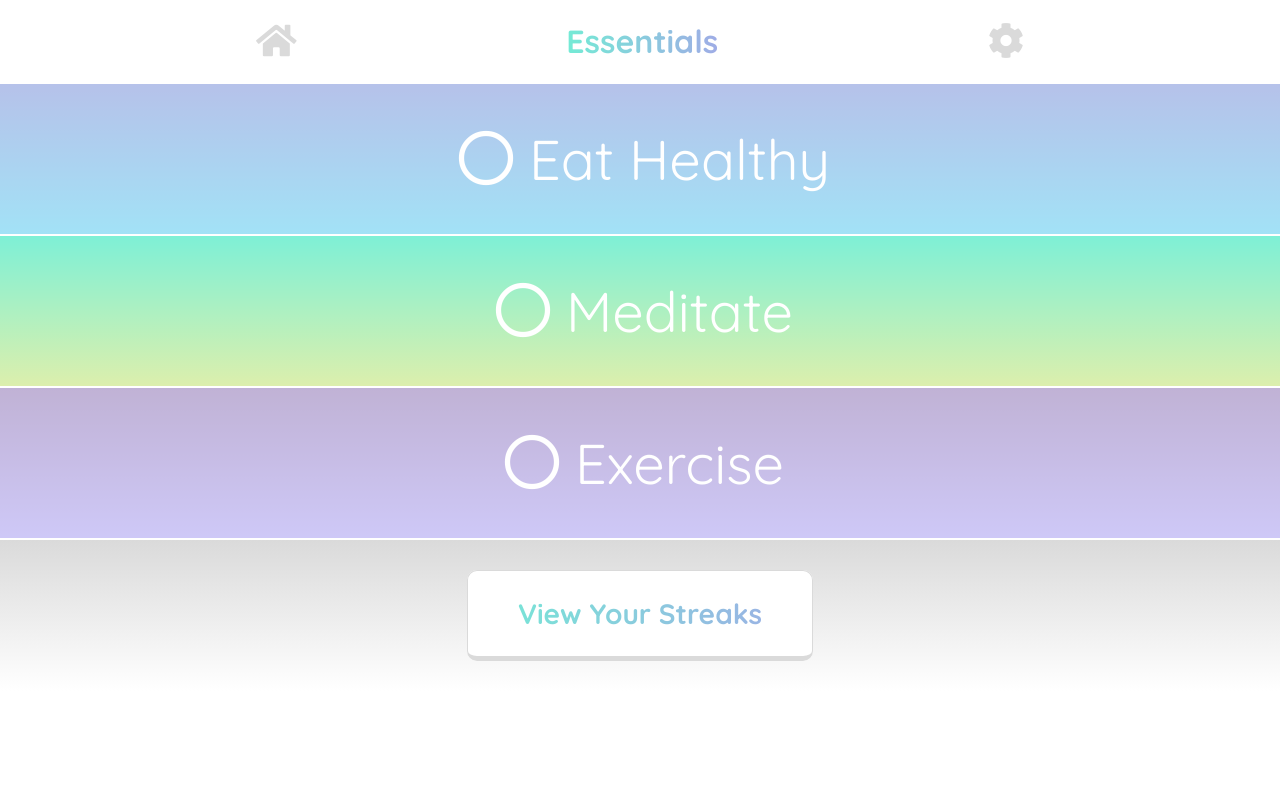
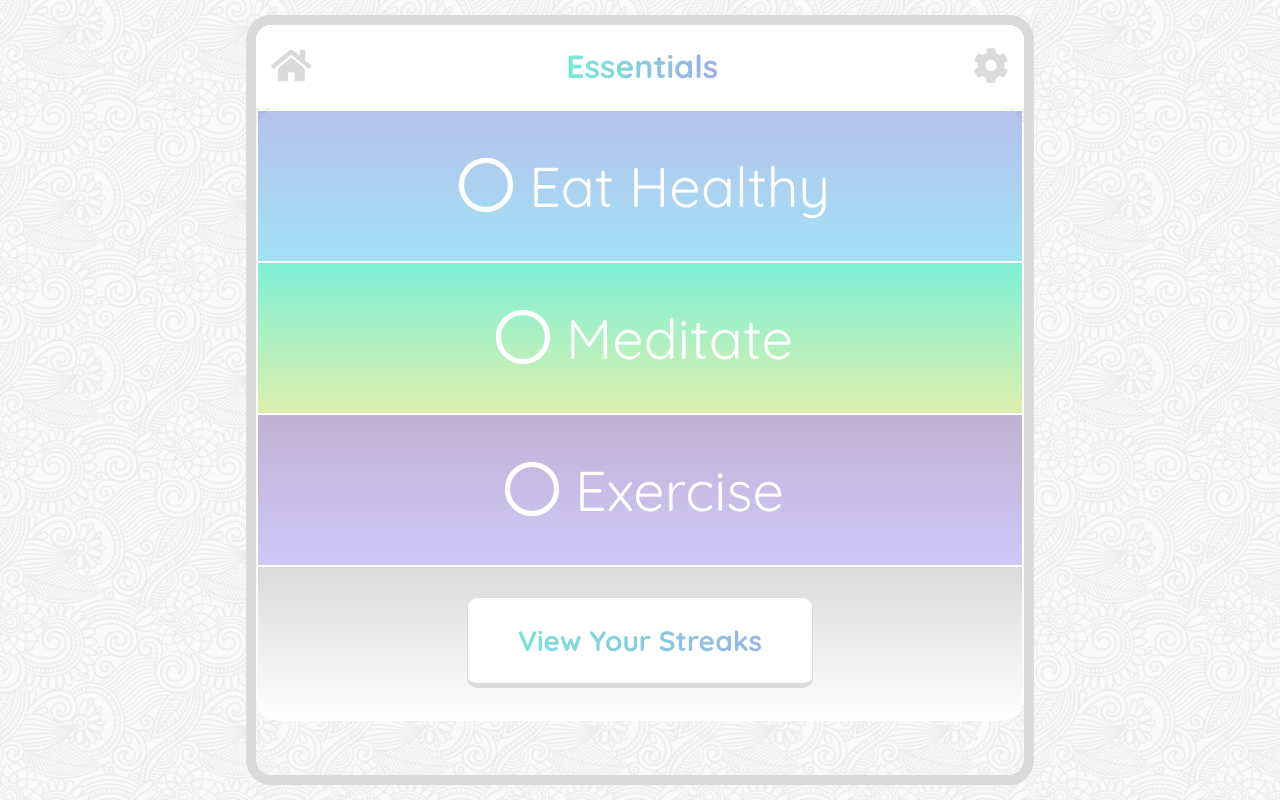
Before and after one commit to brittanyleigh/habits, a Django app: page / in a window 1280 px wide. Run offline with Django 3.2, Linux system fonts and the light colour scheme; the visitor is signed in with stand-in values (Sample User, id 1); data comes from the database, SQL or seed files in the repository; some libraries are stand-ins or nearby versions.

Commit message:
updating style a bit

```diff
--- a/daily_habits/static/habits.css
+++ b/daily_habits/static/habits.css
@@ -1,10 +1,33 @@
 @import url("https://fonts.googleapis.com/css?family=Quicksand:400,700");
 body {
   margin: 0px;
-  font-family: "Quicksand", sans-serif; }
+  font-family: "Quicksand", sans-serif;
+  background: url("images/symphony.png");
+  background-size: 175px; }
 
 a {
   color: #dadada; }
+
+.container {
+  max-width: 768px;
+  margin: 15px auto;
+  border: solid 10px #dadada;
+  border-radius: 25px;
+  display: -webkit-box;
+  display: -ms-flexbox;
+  display: flex;
+  -webkit-box-orient: vertical;
+  -webkit-box-direction: normal;
+  -ms-flex-direction: column;
+  flex-direction: column; }
+
+.main {
+  border: solid 2px #fff;
+  border-radius: 25px;
+  background: #fff;
+  -webkit-box-flex: 1;
+  -ms-flex-positive: 1;
+  flex-grow: 1; }
 
 .header {
   display: -webkit-box;
@@ -13,13 +36,14 @@ a {
   -webkit-box-pack: justify;
   -ms-flex-pack: justify;
   justify-content: space-between;
-  max-width: 768px;
-  margin: 0 auto;
   -webkit-box-align: center;
   -ms-flex-align: center;
   align-items: center;
   color: #dadada;
-  padding: 0px 15px; }
+  padding: 0px 15px;
+  background: white;
+  border-top-left-radius: 15px;
+  border-top-right-radius: 15px; }
   .header h1 {
     background-image: -webkit-gradient(linear, left top, right top, from(#74ebd5), to(#9face6));
     background-image: linear-gradient(to right, #74ebd5 0%, #9face6 100%);
@@ -99,7 +123,9 @@ a {
 
 .gray {
   background-image: -webkit-gradient(linear, left bottom, left top, from(#ffffff), to(#dadada));
-  background-image: linear-gradient(to top, #ffffff 0%, #dadada 100%); }
+  background-image: linear-gradient(to top, #ffffff 0%, #dadada 100%);
+  border-bottom-left-radius: 15px;
+  border-bottom-right-radius: 15px; }
 
 form {
   margin-bottom: 0px; }
--- a/daily_habits/static/habits.scss
+++ b/daily_habits/static/habits.scss
@@ -6,10 +6,33 @@ $gray: #dadada;
 body {
 	margin: 0px;
 	font-family: $font-family;
+	background: url('images/symphony.png');
+  background-size: 175px;
 }
 
 a {
 	color: $gray;
+}
+.container {
+	max-width: 768px;
+	margin: 15px auto;
+	border: solid 10px $gray;
+	border-radius: 25px;
+	display: -webkit-box;
+	display: -ms-flexbox;
+	display: flex;
+	-webkit-box-orient: vertical;
+	-webkit-box-direction: normal;
+	    -ms-flex-direction: column;
+	        flex-direction: column;
+}
+.main {
+	border: solid 2px #fff;
+	border-radius: 25px;
+	background: #fff;
+	-webkit-box-flex: 1;
+	    -ms-flex-positive: 1;
+	        flex-grow: 1;
 }
 
 .header {
@@ -19,13 +42,14 @@ a {
     -webkit-box-pack: justify;
         -ms-flex-pack: justify;
             justify-content: space-between;
-    max-width: 768px;
-    margin: 0 auto;
     -webkit-box-align: center;
         -ms-flex-align: center;
             align-items: center;
     color: $gray;
     padding: 0px 15px;
+    background: white;
+		border-top-left-radius: 15px;
+		border-top-right-radius: 15px;
 
     h1 {
     	background-image: -webkit-gradient(linear, left top, right top, from(#74ebd5), to(#9face6));
@@ -127,8 +151,10 @@ a {
 }
 
 .gray {
-    background-image: -webkit-gradient(linear, left bottom, left top, from(#ffffff), to(#dadada));
-    background-image: linear-gradient(to top, #ffffff 0%, #dadada 100%);
+  background-image: -webkit-gradient(linear, left bottom, left top, from(#ffffff), to(#dadada));
+  background-image: linear-gradient(to top, #ffffff 0%, #dadada 100%);
+	border-bottom-left-radius: 15px;
+	border-bottom-right-radius: 15px;
 }
 
 form {
--- a/daily_habits/templates/daily_habits/base.html
+++ b/daily_habits/templates/daily_habits/base.html
@@ -18,19 +18,21 @@
         <meta name="viewport" content="width=device-width,initial-scale=1.0">
         <meta charset="UTF-8">
     </head>
-    <body>
+    <body class="container">
         {% if request.user.is_authenticated %}
-        <div class="header">
+        <header class="header" role="banner">
             <h4><a href="/"><i class="fas fa-home"></i></a></h4>
             <h1><a href="/">Essentials</a></h1>
             <h4><a href="{% url 'profile' %}"><i class="fas fa-cog"></i></a></h4>
-        </div>
+        </header>
         {% else %}
-        <div class="header">
+        <header class="header" role="banner">
             <h1><a href="/">Essentials</a></h1>
-        </div>
+        </header>
         {% endif %}
-        {% block content %}
+        <main role="main" class="main">
+          {% block content %}
+        </main>
         {% endblock %}
     </body>
 </html>
```
Also changed, not shown: daily_habits/static/images/symphony.png (added), 1 other file.
